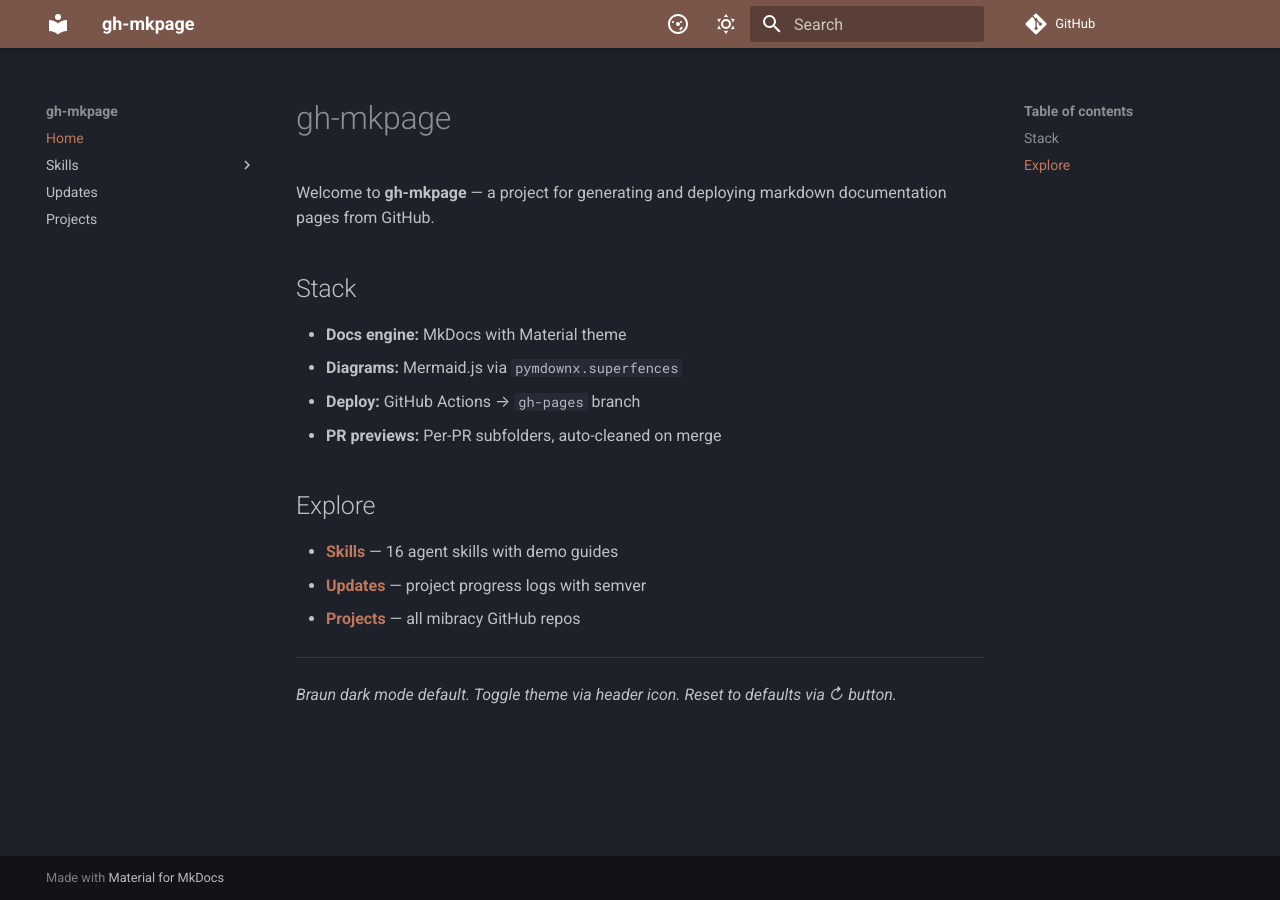
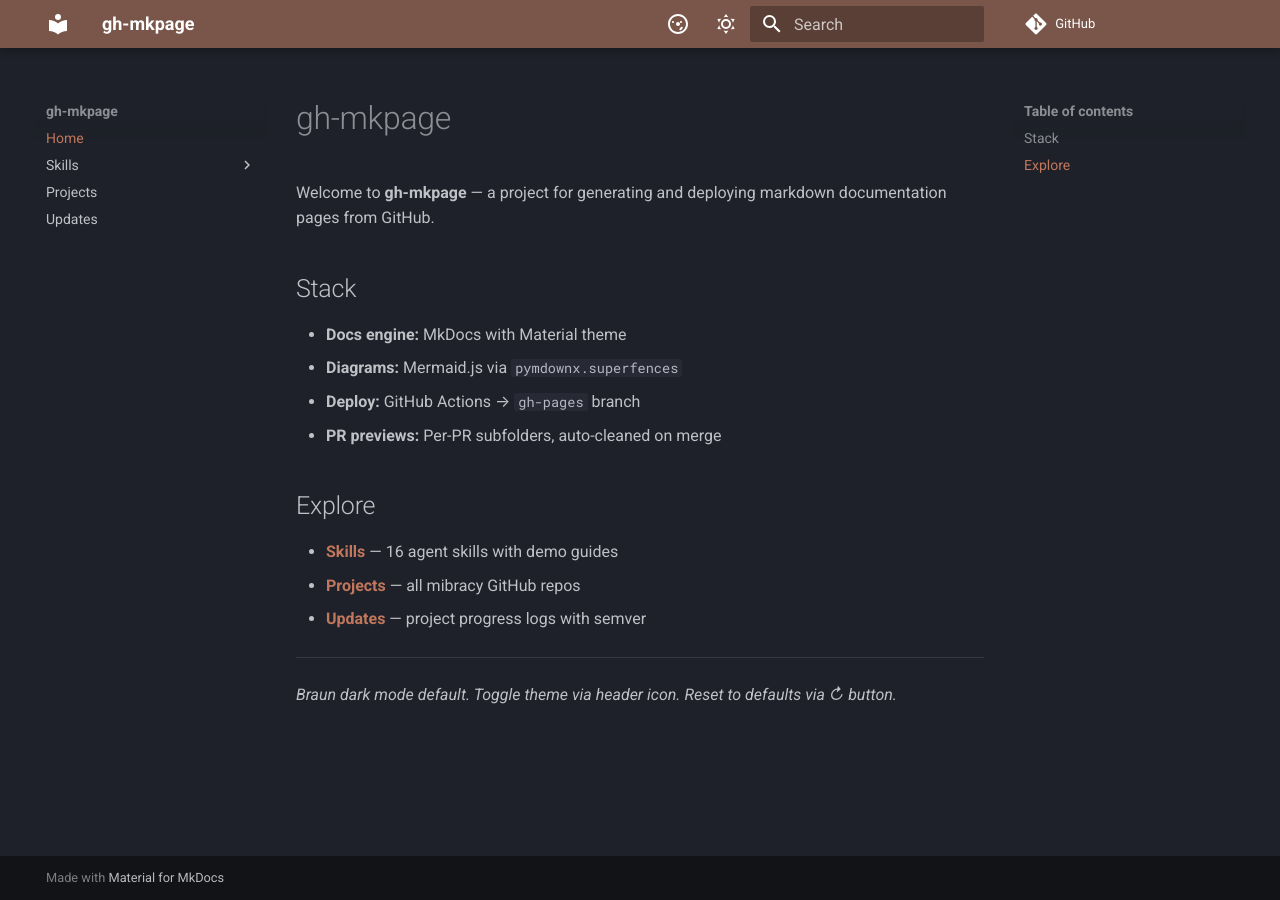
Before and after one commit to mibracy/gh-mkpage, an MkDocs documentation site: the page built from docs/index.md, in a window 1280 px wide. Built offline with MkDocs 1.6.1 and Material for MkDocs 9.7.7, drawn with Linux system fonts in a browser that asks for light colours; comment, search, counter and statistics services are not loaded.

```diff
--- a/docs/index.md
+++ b/docs/index.md
@@ -12,8 +12,8 @@ Welcome to **gh-mkpage** — a project for generating and deploying markdown doc
 ## Explore
 
 - [**Skills**](skills/index.md) — 16 agent skills with demo guides
+- [**Projects**](projects/index.md) — all mibracy GitHub repos
 - [**Updates**](updates/index.md) — project progress logs with semver
-- [**Projects**](projects/index.md) — all mibracy GitHub repos
 
 ---
 
--- a/mkdocs.yml
+++ b/mkdocs.yml
@@ -53,8 +53,8 @@ nav:
     - Triage: skills/triage-demo.md
     - Write-A-Skill: skills/write-a-skill-demo.md
     - Zoom-Out: skills/zoom-out-demo.md
+  - Projects: projects/index.md
   - Updates: updates/index.md
-  - Projects: projects/index.md
 
 markdown_extensions:
   - pymdownx.superfences:
```
